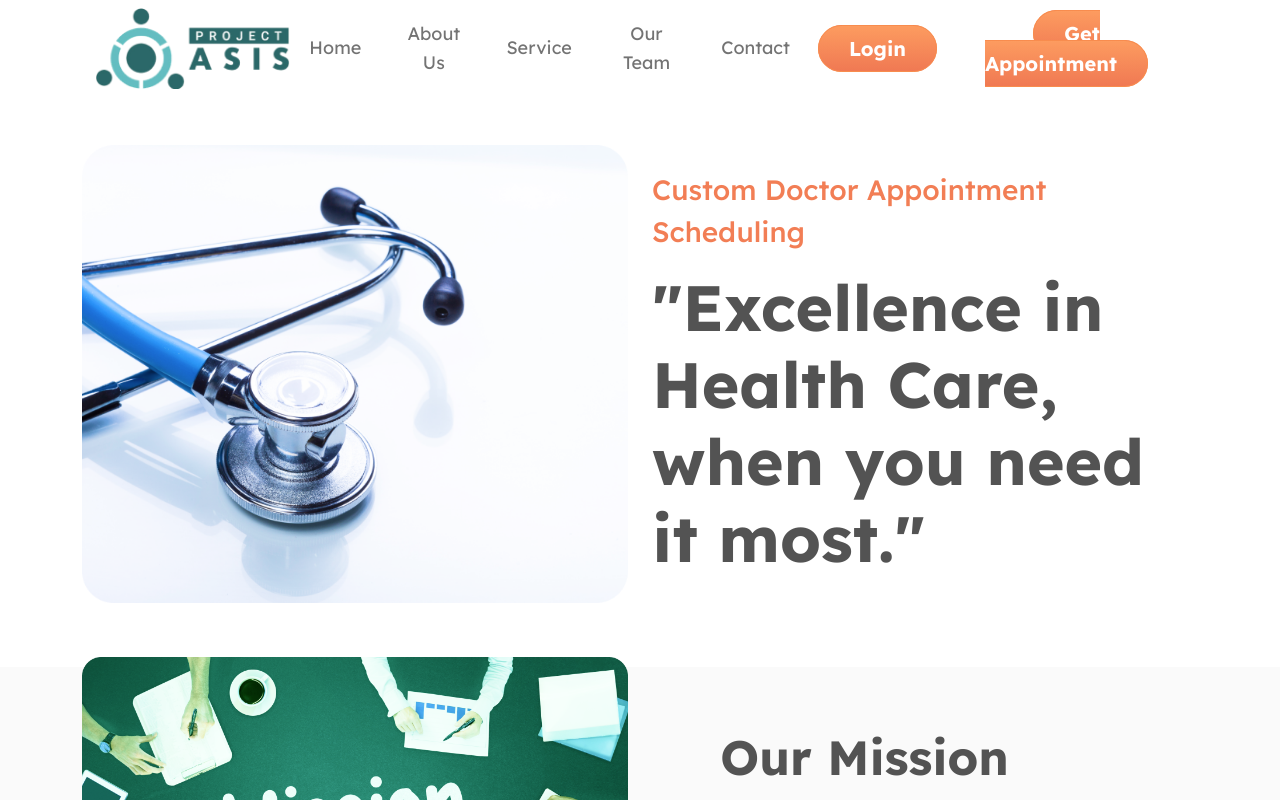
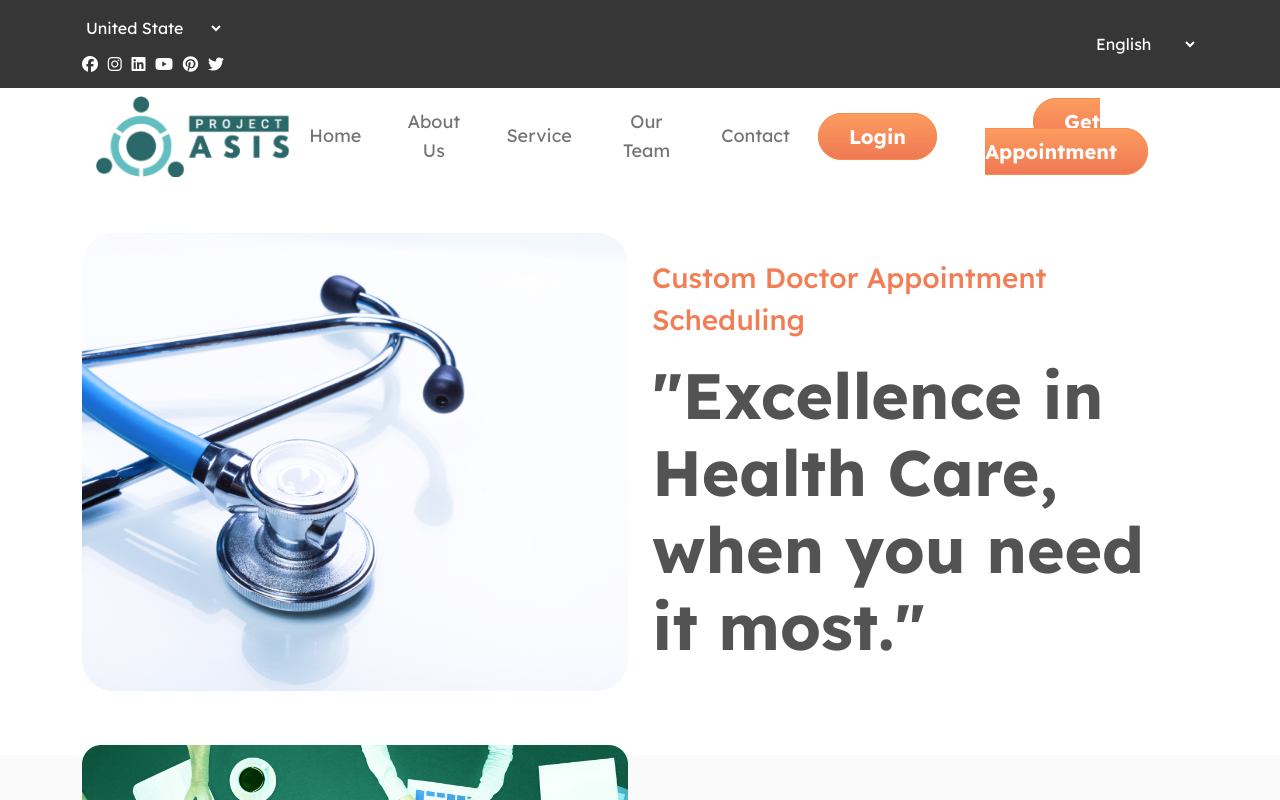
Before and after one commit to rjibon49/oasisCharity, a Next.js app: page / in a window 1280 px wide. Shown: the top 800 px of the page. Built offline with nearby package versions, Linux system fonts and the light colour scheme.

Commit message:
update home page

```diff
--- a/components/Header.js
+++ b/components/Header.js
@@ -6,6 +6,37 @@ import Image from 'next/image';
 const Header = () => {
     return (
         <>
+            <div className='darkBg'>
+                <div className='container'>
+                    <div className='d-flex justify-content-between align-items-center'>
+                        <div className='headerIconWidth py-3'>
+                            <select id="inputState" className="headerCountrySelect">
+                                <option selected>United State</option>
+                                <option>Span</option>
+                                <option>Bangladesh</option>
+                                <option>India</option>
+                            </select>
+
+                            <div className='d-flex flex-wrap justify-content-between gap-2 pt-3'>
+                                <i class="fa-brands fa-facebook headerIcon"></i>
+                                <i class="fa-brands fa-instagram headerIcon"></i>
+                                <i class="fa-brands fa-linkedin headerIcon"></i>
+                                <i class="fa-brands fa-youtube headerIcon"></i>
+                                <i class="fa-brands fa-pinterest headerIcon"></i>
+                                <i class="fa-brands fa-twitter headerIcon"></i>
+                            </div>
+                        </div>
+                        <div className=''>
+                            <select id="inputState" className="headerCountrySelect">
+                                <option selected>English</option>
+                                <option>Spanish</option>
+                                <option>Bangla</option>
+                                <option>Hindi</option>
+                            </select>
+                        </div>
+                    </div>
+                </div>
+            </div>
             <div className='container'>
                 <nav className="navbar-light navbar navbar-expand-xl">
                     <div className="container-fluid">
--- a/components/HomePage/Team.js
+++ b/components/HomePage/Team.js
@@ -22,7 +22,7 @@ const Team = () => {
                                     <h3 className='text24 pb-2'>Anthony Nguyen</h3>
                                     <h6 className='text18 pb-2'>Founder | CEO | Project Oasis Charity</h6>
                                     <p className='text18'>Dung 'Anthony' Nguyen is a Co-Founder and Chief Operations Officer of FWFA. Anthony was awarded a bachelor’s in accounting from California State University, San Bernardino.</p>
-                                    <div className='d-flex align-item-center gap-3'>
+                                    <div className='d-flex align-item-center gap-3 flex-wrap'>
                                         <button type="button" className="buttonStyle" data-bs-toggle="modal" data-bs-target="#anthony"> Know More </button>
                                         <i class="fa-brands fa-facebook iconColor"></i>
                                         <i class="fa-brands fa-linkedin iconColor"></i>
--- a/public/styles/globals.css
+++ b/public/styles/globals.css
@@ -154,6 +154,18 @@ ul, li {
 .footerIcon {
   font-size: 24px;
 }
+.headerIcon {
+  color: white;
+}
+.headerCountrySelect {
+  border: none;
+  background: transparent;
+  color: white;
+  padding-right: 24px;
+}
+.headerIconWidth {
+  max-width: 150px;
+}
 .footerTextWidth {
   max-width: 60%;
 }
@@ -196,6 +208,9 @@ ul, li {
 ========================================================*/
 .colorBg {
   background-color: #FAFAFA;
+}
+.darkBg {
+  background-color: #363636;
 }
 .secondColorBg {
   background-color: #FAF9F9;
```
Also changed, not shown: 1 other file (tests, documents, lock files or other folders).
